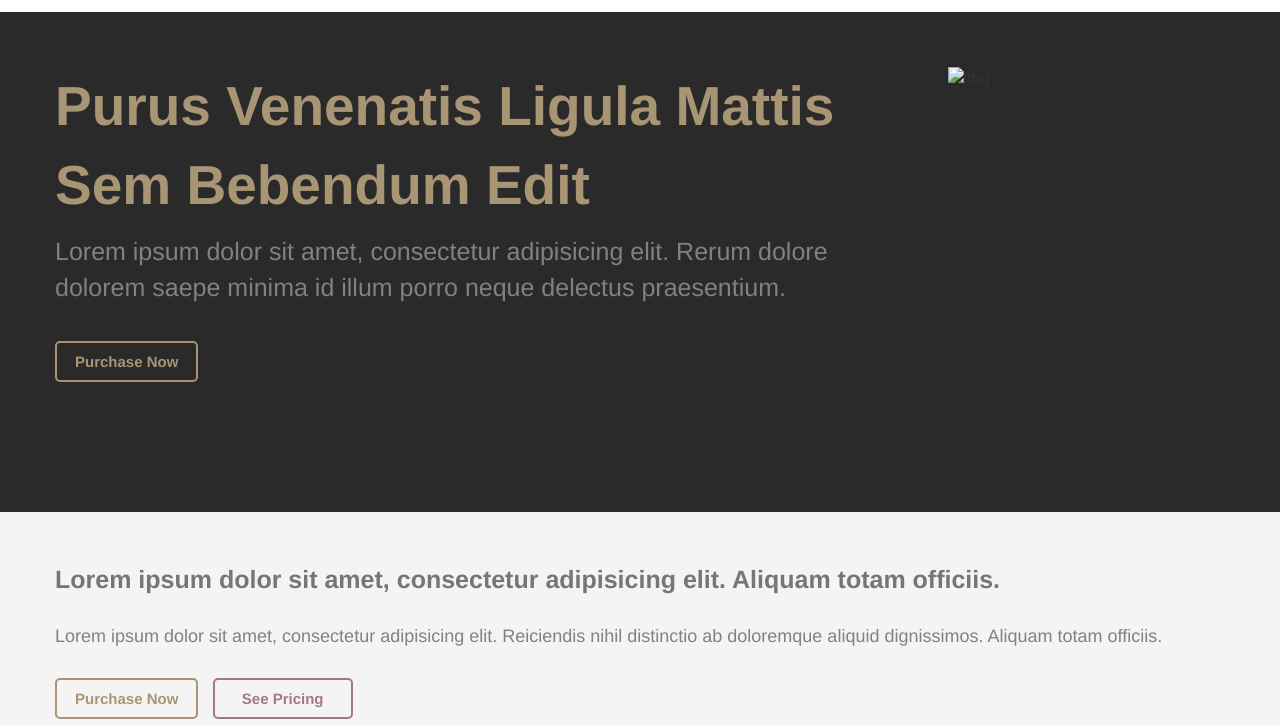
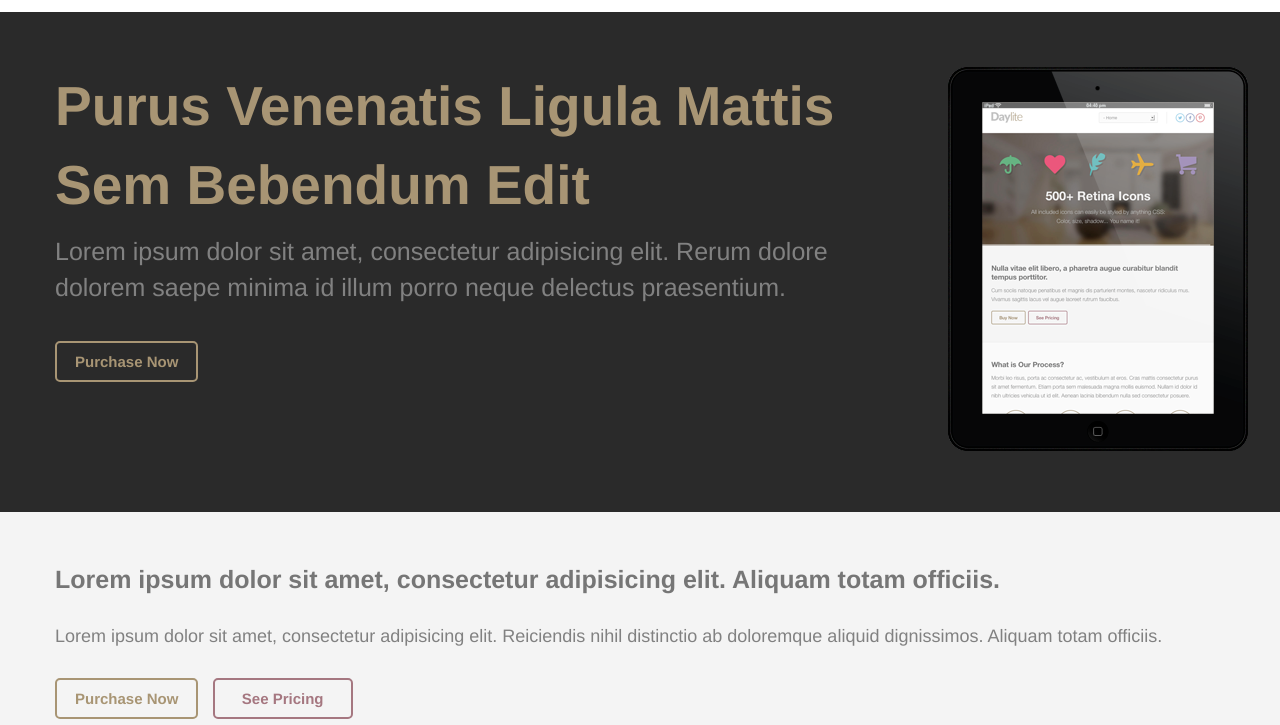
Before and after one commit to beeonlineqw/portfolio, a plain HTML site: page index.html in a window 1280 px wide. Shown: the part 75-800 px from the top of the page. Drawn offline with nearby package versions, Linux system fonts and the light colour scheme; files whose address does not match are found by name.

Commit message:
Add files via upload

```diff
--- a/index.html
+++ b/index.html
@@ -81,7 +81,7 @@
           </div>
           <div class="col-md-3">
             <div class="imgWrapper">
-              <img src="../app/img/ipad.png" alt="img">
+              <img src="img/ipad.png" alt="img">
             </div>
           </div>
 
```
